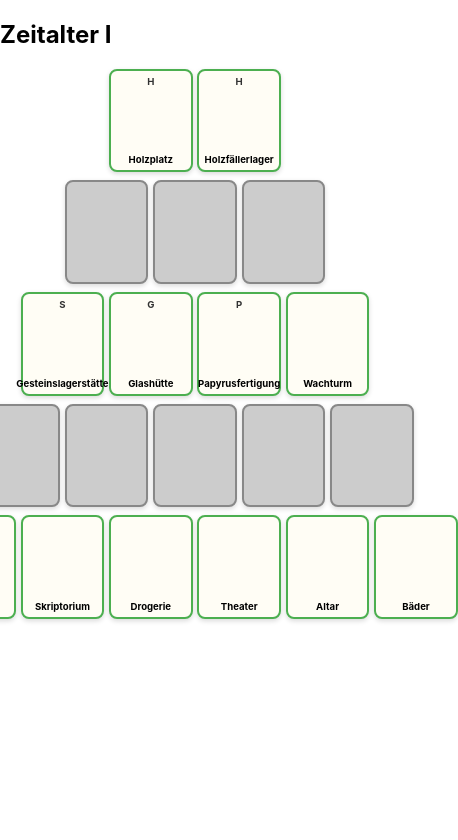
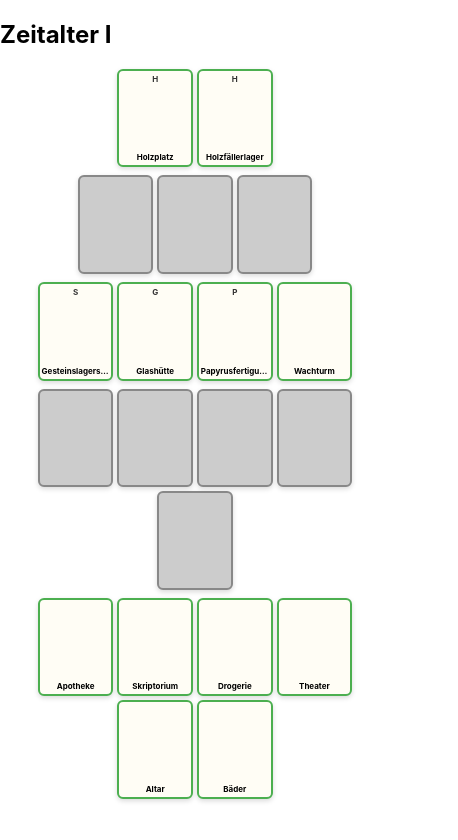
Before and after one commit to Tomimotmot/7wonder-gym, a React (Create React App) app in the folder duel-ui/: page / in a window 390 px wide. Shown: the top 840 px of the page, 458 px wide, since content can reach past the window. Built offline with nearby package versions, Linux system fonts and the light colour scheme.

Commit message:
KartenAuslageLayout.css aktualisieren

```diff
--- a/duel-ui/src/KartenAuslageLayout.css
+++ b/duel-ui/src/KartenAuslageLayout.css
@@ -2,40 +2,43 @@
   display: flex;
   flex-direction: column;
   align-items: center;
-  margin: 2rem;
-  gap: 1rem;
+  margin: 1rem auto;
+  gap: 0.6rem;
+  max-width: 100vw;
+  padding: 0 0.3rem;
 }
 
 .reihe {
   display: flex;
   justify-content: center;
-  gap: 0.5rem;
+  flex-wrap: wrap;
+  gap: 0.3rem;
 }
 
 .karte {
-  width: 100px;
-  height: 140px;
-  border-radius: 8px;
+  width: 70px;
+  height: 95px;
+  border-radius: 6px;
   position: relative;
   display: flex;
   flex-direction: column;
   justify-content: space-between;
   align-items: center;
   font-weight: bold;
-  font-size: 0.9rem;
+  font-size: 0.65rem;
   text-align: center;
   transition: all 0.3s ease;
   box-shadow: 0 2px 5px rgba(0, 0, 0, 0.15);
   background-color: #f3f3f3;
   color: #333;
-  padding: 0.5rem;
+  padding: 0.3rem;
   cursor: pointer;
+  overflow: hidden;
 }
 
 .karte.offen {
   background-color: #fffdf5;
   border: 2px solid #4caf50;
-  color: #333;
 }
 
 .karte.verdeckt {
@@ -54,59 +57,59 @@
   pointer-events: none;
 }
 
-/* Oben: produziert */
 .karte-produziert {
-  font-size: 0.8rem;
+  font-size: 0.6rem;
   font-weight: bold;
   color: #333;
   position: absolute;
-  top: 5px;
+  top: 3px;
 }
 
-/* Unten: Name */
 .kartenname {
-  font-size: 0.75rem;
-  padding: 0 0.3rem;
+  font-size: 0.55rem;
+  padding: 0 0.2rem;
   color: #000;
-  white-space: pre-wrap;
+  white-space: nowrap;
+  text-overflow: ellipsis;
+  overflow: hidden;
   text-align: center;
   position: absolute;
-  bottom: 5px;
+  bottom: 3px;
+  width: 90%;
 }
 
 .belohnung {
-  margin-top: 1rem;
-  font-size: 1.2rem;
+  margin-top: 0.8rem;
+  font-size: 1rem;
+  text-align: center;
 }
 
-
-/* ===== Mobile Optimierung ===== */
-@media (max-width: 600px) {
+/* Mobile extra feinjustiert */
+@media (max-width: 500px) {
   .karte {
-    width: 70px;
-    height: 90px;
-    font-size: 0.7rem;
-    padding: 0.3rem;
+    width: 62px;
+    height: 85px;
+    font-size: 0.6rem;
   }
 
   .kartenname {
-    font-size: 0.6rem;
+    font-size: 0.5rem;
+    width: 95%;
   }
 
   .karte-produziert {
-    font-size: 0.6rem;
+    font-size: 0.5rem;
   }
 
   .karten-auslage {
-    margin: 1rem;
     gap: 0.5rem;
   }
 
   .reihe {
-    gap: 0.3rem;
+    gap: 0.25rem;
   }
 
   .belohnung {
-    font-size: 1rem;
+    font-size: 0.9rem;
   }
 }
```
